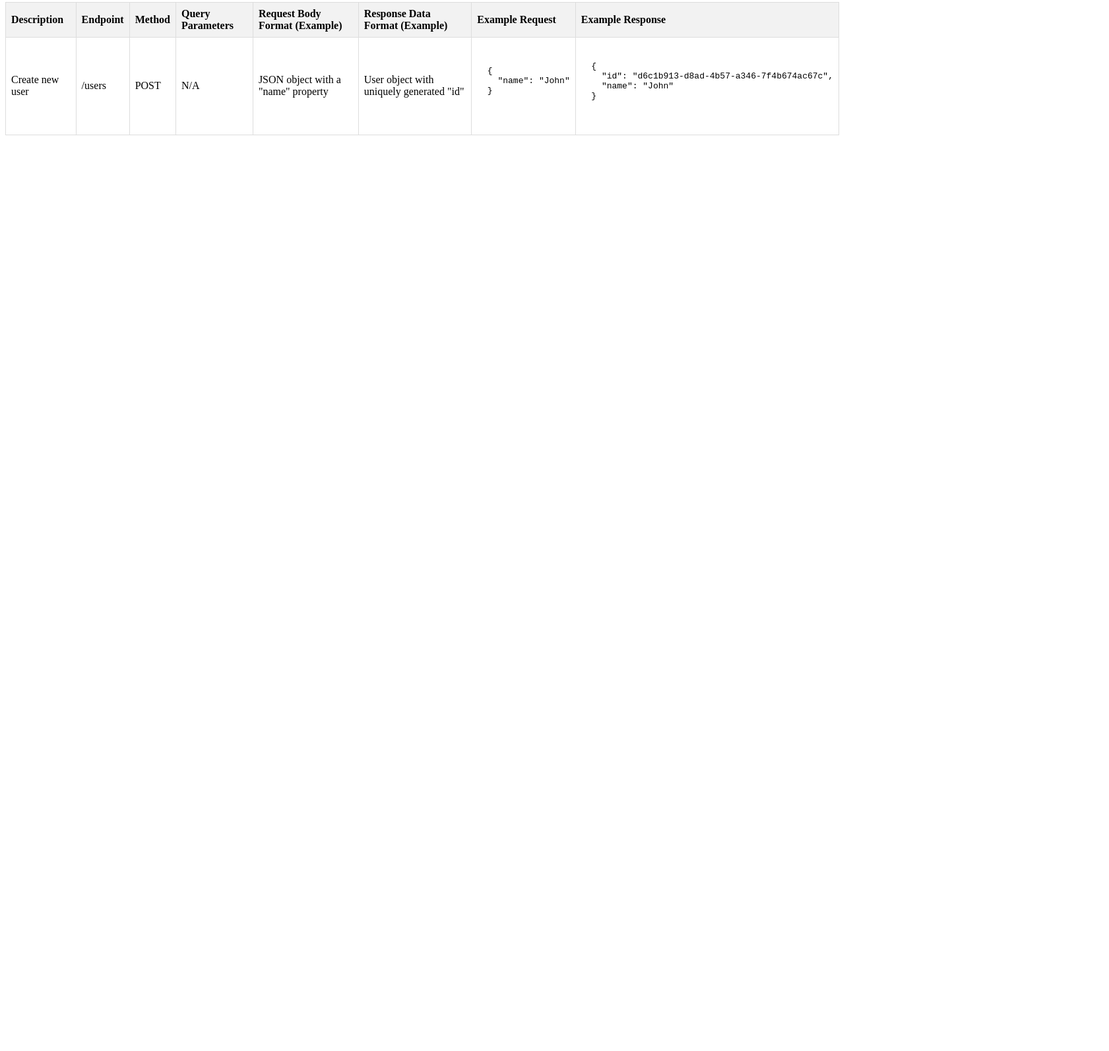
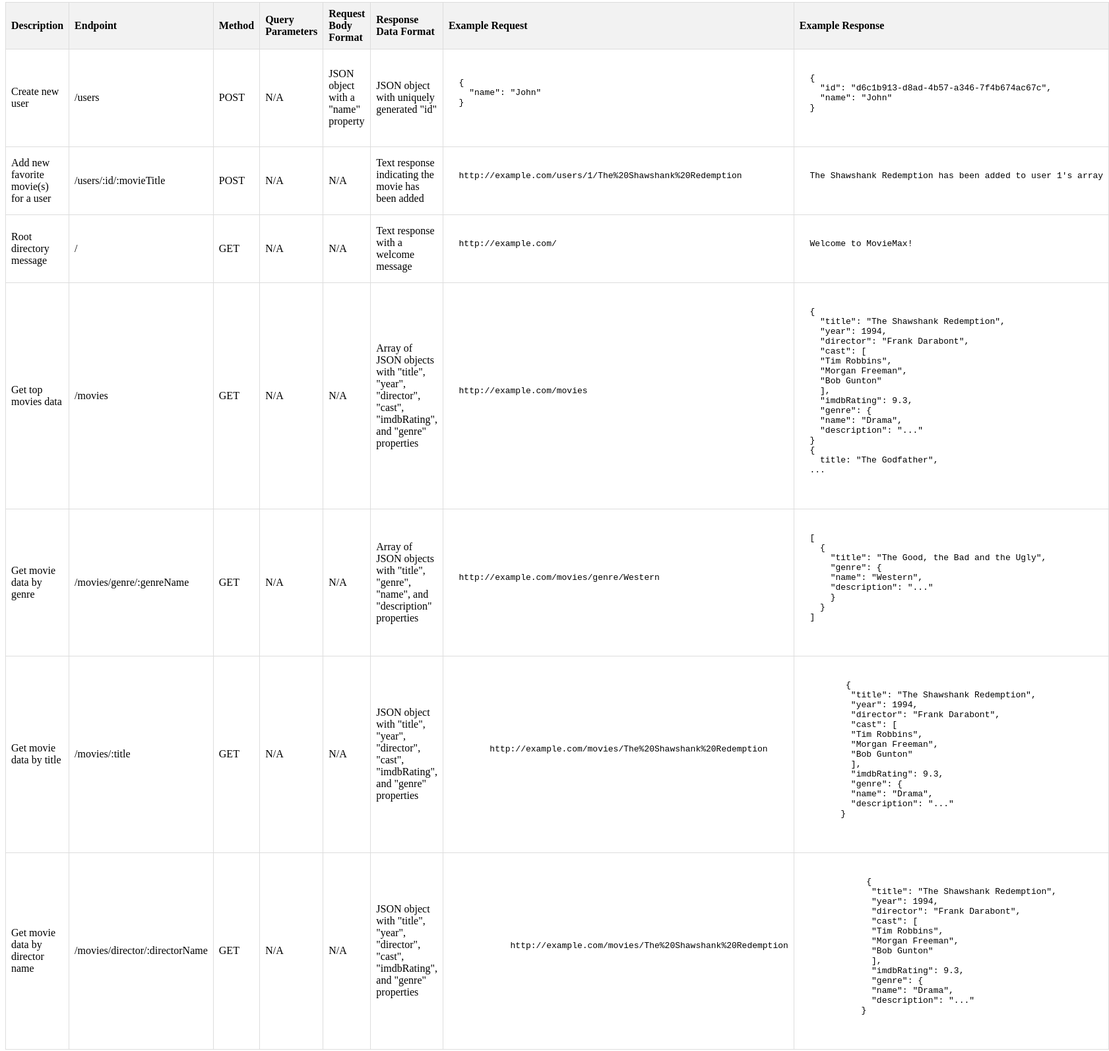
Before and after one commit to jdeebs/moviemax, a website: page public/documentation.html in a window 1280 px wide. Shown: the part 77-1670 px from the top of the page at 66% size, 1681 px wide, since content can reach past the window. Before the commit the page ends 800 px from the top, so only its background shows below. Drawn offline with Linux system fonts and the light colour scheme.

Commit message:
Update genreName and directorName endpoint responses, further update documentation.html

```diff
--- a/public/documentation.html
+++ b/public/documentation.html
@@ -1,5 +1,6 @@
 <!DOCTYPE html>
 <html lang="en">
+
 <head>
   <meta charset="UTF-8" />
   <meta name="viewport" content="width=device-width, initial-scale=1.0" />
@@ -9,17 +10,20 @@
       width: 100%;
       border-collapse: collapse;
     }
+
     th,
     td {
       border: 1px solid #dddddd;
       padding: 8px;
       text-align: left;
     }
+
     th {
       background-color: #f2f2f2;
     }
   </style>
 </head>
+
 <body>
   <h1>MovieMax API Documentation</h1>
   <table>
@@ -28,19 +32,20 @@
       <th>Endpoint</th>
       <th>Method</th>
       <th>Query Parameters</th>
-        <th>Request Body Format (Example)</th>
-        <th>Response Data Format (Example)</th>
+      <th>Request Body Format</th>
+      <th>Response Data Format</th>
       <th>Example Request</th>
       <th>Example Response</th>
     </tr>
     <!-- Rows with API endpoints documentation -->
+    <!-- /user -->
     <tr>
       <td>Create new user</td>
       <td>/users</td>
       <td>POST</td>
       <td>N/A</td>
       <td>JSON object with a "name" property</td>
-        <td>User object with uniquely generated "id"</td>
+      <td>JSON object with uniquely generated "id"</td>
       <td>
         <pre>
               <code>
@@ -61,7 +66,200 @@
           </pre>
       </td>
     </tr>
-
+    <!-- /users/:id/:movieTitle -->
+    <tr>
+      <td>Add new favorite movie(s) for a user</td>
+      <td>/users/:id/:movieTitle</td>
+      <td>POST</td>
+      <td>N/A</td>
+      <td>N/A</td>
+      <td>Text response indicating the movie has been added</td>
+      <td>
+        <pre>
+                <code>
+  http://example.com/users/1/The%20Shawshank%20Redemption
+                </code>
+            </pre>
+      </td>
+      <td>
+        <pre>
+                <code>
+  The Shawshank Redemption has been added to user 1's array
+                </code>
+            </pre>
+      </td>
+    </tr>
+    <!-- Root dir: / -->
+    <tr>
+      <td>Root directory message</td>
+      <td>/</td>
+      <td>GET</td>
+      <td>N/A</td>
+      <td>N/A</td>
+      <td>Text response with a welcome message</td>
+      <td>
+        <pre>
+                <code>
+  http://example.com/
+                </code>
+            </pre>
+      </td>
+      <td>
+        <pre>
+                <code>
+  Welcome to MovieMax!
+                </code>
+            </pre>
+      </td>
+    </tr>
+    <!-- /movies -->
+    <tr>
+      <td>Get top movies data</td>
+      <td>/movies</td>
+      <td>GET</td>
+      <td>N/A</td>
+      <td>N/A</td>
+      <td>
+        Array of JSON objects with "title", "year", "director", "cast", "imdbRating",
+        and "genre" properties
+      </td>
+      <td>
+        <pre>
+                <code>
+  http://example.com/movies
+                </code>
+            </pre>
+      </td>
+      <td>
+        <pre>
+                <code>
+  {
+    "title": "The Shawshank Redemption",
+    "year": 1994,
+    "director": "Frank Darabont",
+    "cast": [
+    "Tim Robbins",
+    "Morgan Freeman",
+    "Bob Gunton"
+    ],
+    "imdbRating": 9.3,
+    "genre": {
+    "name": "Drama",
+    "description": "..."
+  }
+  {
+    title: "The Godfather",
+  ...
+                </code>
+            </pre>
+      </td>
+    </tr>
+    <!-- /movies/genre/:genreName -->
+    <tr>
+      <td>Get movie data by genre</td>
+      <td>/movies/genre/:genreName</td>
+      <td>GET</td>
+      <td>N/A</td>
+      <td>N/A</td>
+      <td>Array of JSON objects with "title", "genre", "name", and "description" properties</td>
+      <td>
+        <pre>
+                <code>
+  http://example.com/movies/genre/Western
+                </code>
+            </pre>
+      </td>
+      <td>
+        <pre>
+                <code>
+  [
+    {
+      "title": "The Good, the Bad and the Ugly",
+      "genre": {
+      "name": "Western",
+      "description": "..."
+      }
+    }
+  ]
+                </code>
+            </pre>
+      </td>
+    </tr>
+    <!-- /movies/:title -->
+    <tr>
+      <td>Get movie data by title</td>
+      <td>/movies/:title</td>
+      <td>GET</td>
+      <td>N/A</td>
+      <td>N/A</td>
+      <td>JSON object with "title", "year", "director", "cast", "imdbRating",
+        and "genre" properties</td>
+      <td>
+        <pre>
+                      <code>
+        http://example.com/movies/The%20Shawshank%20Redemption
+                      </code>
+                  </pre>
+      </td>
+      <td>
+        <pre>
+                      <code>
+         {
+          "title": "The Shawshank Redemption",
+          "year": 1994,
+          "director": "Frank Darabont",
+          "cast": [
+          "Tim Robbins",
+          "Morgan Freeman",
+          "Bob Gunton"
+          ],
+          "imdbRating": 9.3,
+          "genre": {
+          "name": "Drama",
+          "description": "..."
+        }
+                      </code>
+                  </pre>
+      </td>
+    </tr>
+        <!-- /movies/director/:directorName -->
+        <tr>
+          <td>Get movie data by director name</td>
+          <td>/movies/director/:directorName</td>
+          <td>GET</td>
+          <td>N/A</td>
+          <td>N/A</td>
+          <td>JSON object with "title", "year", "director", "cast", "imdbRating",
+            and "genre" properties</td>
+          <td>
+            <pre>
+                          <code>
+            http://example.com/movies/The%20Shawshank%20Redemption
+                          </code>
+                      </pre>
+          </td>
+          <td>
+            <pre>
+                          <code>
+             {
+              "title": "The Shawshank Redemption",
+              "year": 1994,
+              "director": "Frank Darabont",
+              "cast": [
+              "Tim Robbins",
+              "Morgan Freeman",
+              "Bob Gunton"
+              ],
+              "imdbRating": 9.3,
+              "genre": {
+              "name": "Drama",
+              "description": "..."
+            }
+                          </code>
+                      </pre>
+          </td>
+        </tr>
   </table>
 </body>
+
 </html>
```
Also changed, not shown: index.js (+24 -8 lines), log.txt (added, +52 -0 lines). Lines whose indentation alone changed are shown as unchanged.
